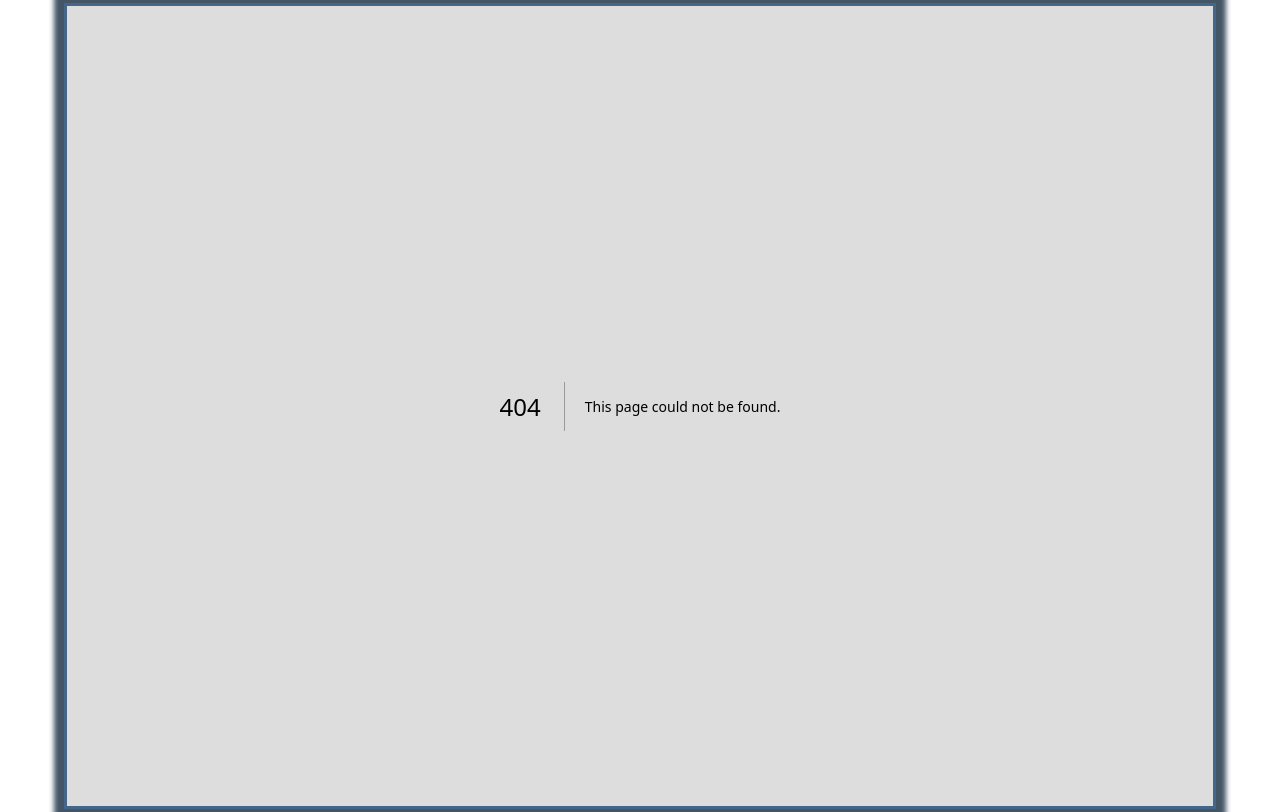
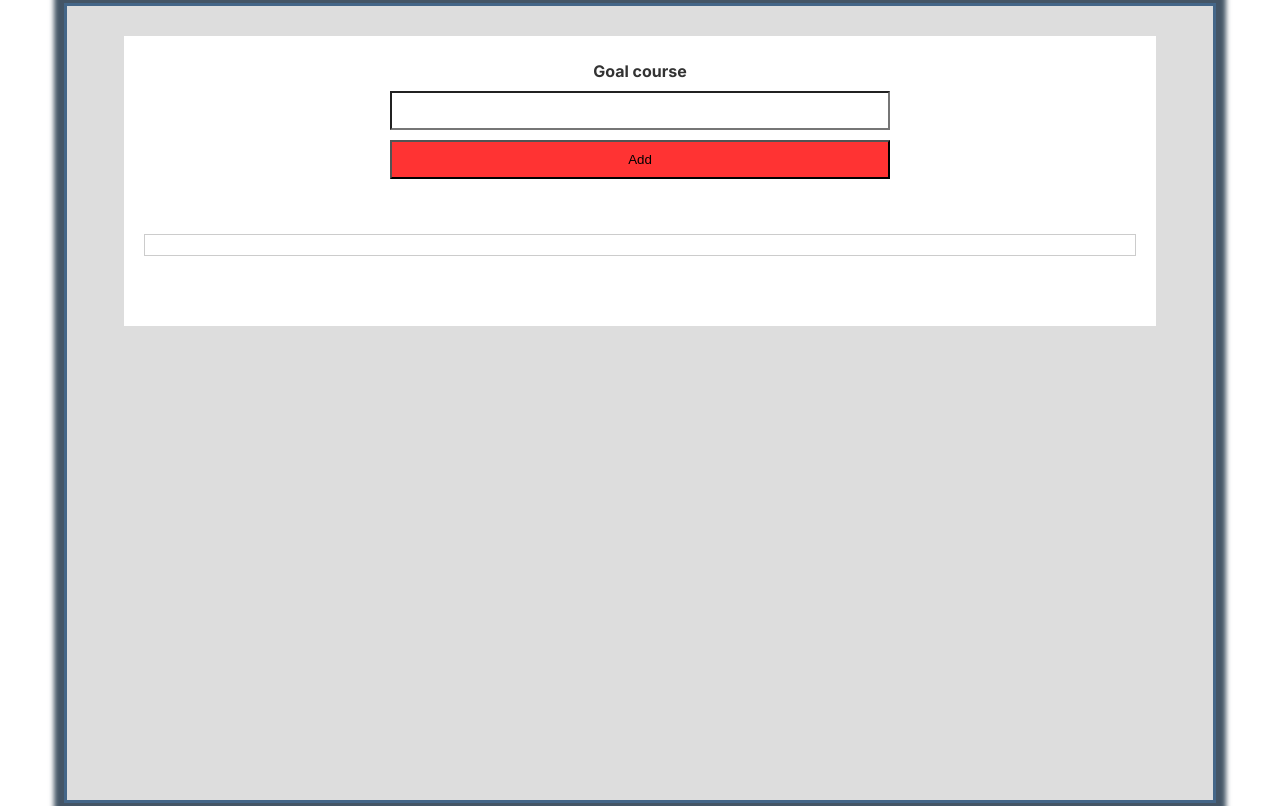
Before and after one commit to ashrafabusunaina1986/nextlearn12, a Next.js app: page /data_entry2 in a window 1280 px wide. Before the commit this address had no page. Built offline with nearby package versions, Linux system fonts and the light colour scheme.

Commit message:
first commit

```diff
--- /dev/null
+++ b/src/app/data_entry2/page.js
@@ -0,0 +1,13 @@
+import React from 'react'
+import styles from './page.module.css'
+import Data_Entry2 from '@/components/dataEntry2/Data_Entry2'
+
+function DataEntery2() {
+  return (
+    <div className={styles.container}>
+        <Data_Entry2/>
+    </div>
+  )
+}
+
+export default DataEntery2
--- a/src/components/Data_entry/Data_form.js
+++ b/src/components/Data_entry/Data_form.js
@@ -21,9 +21,9 @@ function Data_form(props) {
       setIsActive(prev => !isActive)
     } else if (title === 'Add Item') {
       setIsActive(prev => !isActive)
-        input.name === '' || input.date === ''
-          || input.email === ''
-          || input.message === ''
+      input.name === '' || input.date === ''
+        || input.email === ''
+        || input.message === ''
         || !isActive ? ''
         :
         props.setData([
--- a/src/components/Data_entry/result.module.css
+++ b/src/components/Data_entry/result.module.css
@@ -3,6 +3,7 @@
     width: 96%;
     background-color: #999;
     margin:  auto;
+    padding-top: 10px;
 }
 .notDisplay{
     display: none;
@@ -42,3 +43,26 @@
     font-weight: 500;
     text-align: justify;
 }
+
+.filter{
+    display: flex;
+    align-items: center;
+    justify-content: space-between;
+    padding: 10px ;
+    border: 1px solid #455
+}
+.filter h1{
+    font-size: 14px;
+    font-weight: bold;
+    color: #815;
+}
+
+.filter select{
+    width: max-content;
+    font-size: 18px;
+    font-weight: bold;
+    background-color: #999;
+    border-radius: 10px ;
+    padding: 10px 20px;
+    box-shadow: 0 0 3px 5px #815;
+}
--- /dev/null
+++ b/src/components/dataEntry2/Data_Entry2.js
@@ -0,0 +1,17 @@
+'use client'
+import React, { useState } from 'react'
+import styles from './data_entry2.module.css'
+import Form from './form/Form'
+import View from './view/View'
+
+function Data_Entry2() {
+  const [data,setData]=useState([])
+  return (
+    <div className={styles.container}>
+        <Form data={data} setData={setData}/>
+        <View data={data}/>
+    </div>
+  )
+}
+
+export default Data_Entry2
--- /dev/null
+++ b/src/components/dataEntry2/data_entry2.module.css
@@ -0,0 +1,8 @@
+.container{
+    width: 90%;
+    min-width: 100px;
+    background-color: #fff;
+    border: 0.2 solid #555;
+    padding: 20px;
+    margin: 30px auto;
+}
--- /dev/null
+++ b/src/components/dataEntry2/form/Form.js
@@ -0,0 +1,51 @@
+'use client'
+
+import React, { useState } from 'react'
+import styles from './form.module.css'
+
+
+
+function Form(props) {
+  const [goal, setGoal] = useState(null)
+  const addHandler = (e) => {
+    e.preventDefault()
+    if (goal===null) {
+      return ''
+    } else {
+
+      props.setData([
+        ...props.data, {
+          id: props.data.length,
+          goal: goal
+        }
+      ])
+    }
+  }
+  console.log(goal)
+  return (
+    <form className={styles.form}>
+      <div>
+        <h1 className={
+          goal ===null || goal ?
+            styles.goal :
+            styles.goal + ` ${styles.nth}`
+        } >Goal course</h1>
+      </div>
+      <div>
+        <input type="text"
+
+          onChange={e => setGoal(e.target.value)}
+          className={
+            goal || goal===null? `${styles.input}` :
+              `${styles.not} `} />
+      </div>
+      <div>
+        <button
+          onClick={addHandler}
+          className={styles.button}>Add</button>
+      </div>
+    </form>
+  )
+}
+
+export default Form
--- /dev/null
+++ b/src/components/dataEntry2/form/form.module.css
@@ -0,0 +1,34 @@
+.form{
+    display: flex;
+    align-items: center;
+    flex-direction: column;
+    width: 500px;
+    margin: auto;
+}
+
+.form div{
+    margin: 5px auto;
+}
+.form .goal{
+    font-size: 16px;font-weight: bold;
+}
+.form .not{
+    background-color: #f88;
+    width: 500px;
+    padding: 10px;
+    border: 0.1 solid #aaa;
+}
+
+.form .input,.form .button{
+    width: 500px;
+    background-color: white;
+    padding: 10px;
+    border: 0.1 solid #aaa;
+}
+
+.form .button{
+    background-color: #f33;
+}
+.form .nth{
+    color: red;
+}
--- /dev/null
+++ b/src/components/dataEntry2/view/View.js
@@ -0,0 +1,22 @@
+import React from 'react'
+import styles from './view.module.css'
+
+function View(props) {
+  return (
+    <div className={styles.container}>
+      {
+        props.data.map(item => {
+          if (item.goal.trim().length > 0) {
+            return <div key={item.id} className={styles.goal}>
+              <h4 className={styles.title}>
+                {item.goal}
+              </h4>
+            </div>
+          }
+        })
+      }
+    </div>
+  )
+}
+
+export default View
--- /dev/null
+++ b/src/components/dataEntry2/view/view.module.css
@@ -0,0 +1,12 @@
+.container{
+    margin: 50px auto;
+    border: 1px solid#ccc;
+    padding: 10px;
+}
+.goal{
+    width: 500px;
+    background-color: red;
+    padding: 10px;
+    border: 0.1 solid #aaa;
+    margin: 10px auto;
+}
```
Also changed, not shown: src/components/Data_entry/Result.js (+45 -7 lines), src/app/data_entry2/page.module.css (added).
